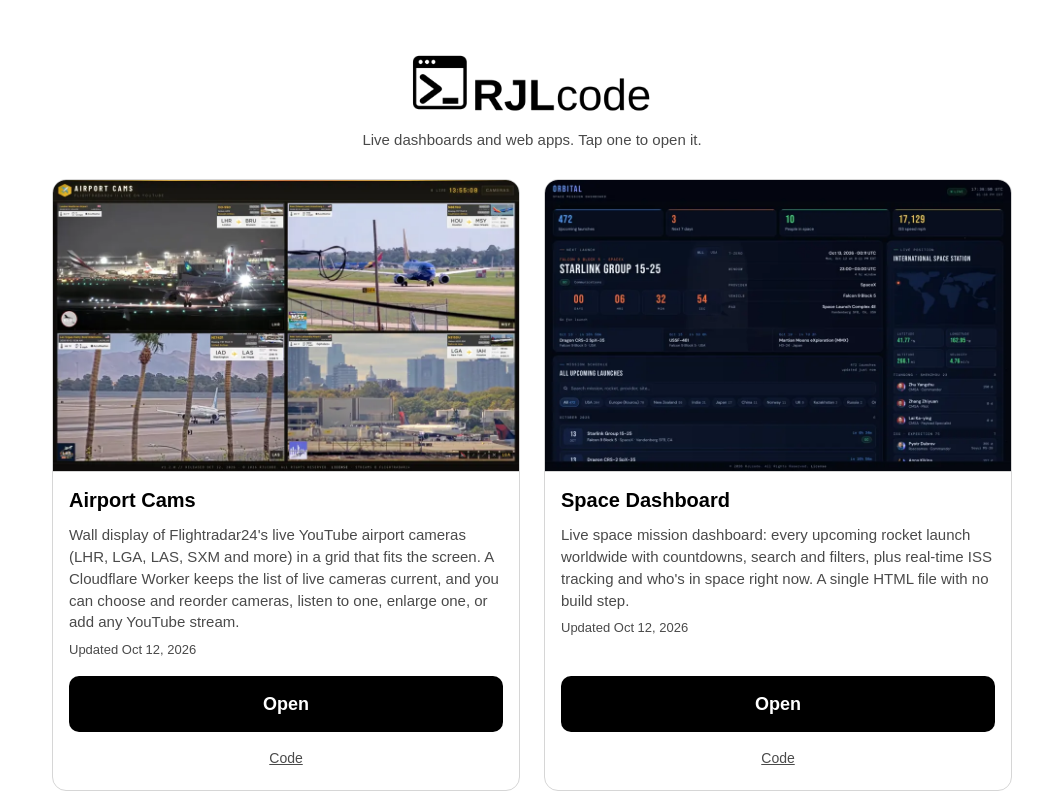
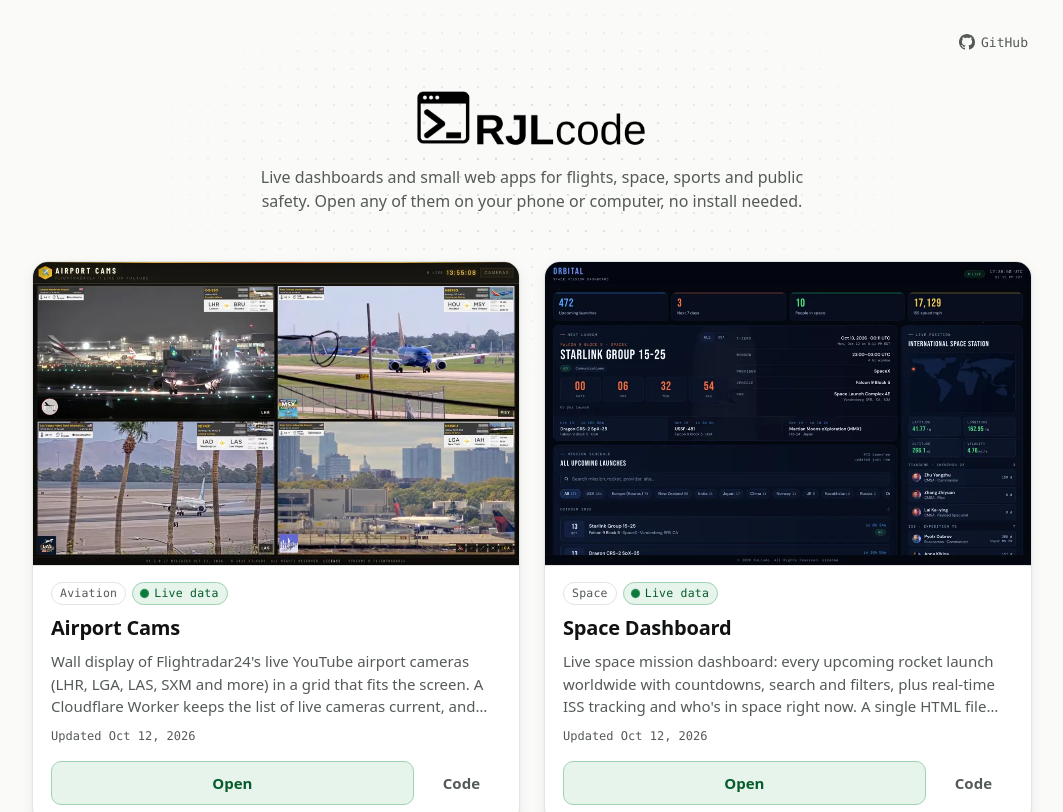
Before and after one commit to RJLcode/RJLcode.github.io, a plain HTML site: page index.html in a window 1280 px wide. Shown: the top 812 px of the page, without its empty margins (108-1171 px from the left). Drawn offline with Linux system fonts and the light colour scheme; no server answers.

Commit message:
Polish hub design: accent color, tags, softer buttons, a11y fixes
- Terminal-green accent (links, focus ring, tags, hover) for both themes
- system-ui text with a monospace stack for dates, tags and meta text
- Softer Open button, side by side with Code on desktop
- Card shadow, hover lift and thumbnail zoom (mouse only, off under
  reduced motion); faint dot grid behind the header
- Category tags and a pulsing "Live data" pill for real-time projects
- Descriptions clamped to 3 lines for equal card heights
- GitHub link and a one-line intro in the header
- Fix: visually-hidden h1 instead of hidden, aria-hidden thumbnail links,
  drop the .updated negative margin, replace Liberation Sans
- README: document tags, Live data pill and data-repo in the card template

Co-Authored-By: Claude Opus 5.5 <noreply@anthropic.com>

```diff
--- a/index.html
+++ b/index.html
@@ -34,27 +34,37 @@
 
 <style>
   :root {
-    --bg: #ffffff;
-    --fg: #000000;
-    --muted: #4a4a4a;
+    --bg: #fafaf9;
+    --fg: #111312;
+    --muted: #545a56;
     --card: #ffffff;
-    --line: #d6d6d6;
-    --thumb-bg: #f2f2f2;
-    --btn-bg: #000000;
-    --btn-fg: #ffffff;
-    --focus: #000000;
+    --line: #e2e4e1;
+    --thumb-bg: #eef0ed;
+    --accent: #0a7a3c;          /* terminal green: links, focus, tags, hover */
+    --accent-strong: #075c2c;
+    --accent-soft: #e6f4eb;
+    --accent-line: #9fd2b2;
+    --dot: rgba(10, 122, 60, .16);
+    --shadow: 0 1px 2px rgba(16, 24, 20, .05), 0 4px 14px rgba(16, 24, 20, .06);
+    --shadow-hover: 0 2px 4px rgba(16, 24, 20, .06), 0 14px 32px rgba(16, 24, 20, .12);
+    --sans: system-ui, -apple-system, BlinkMacSystemFont, "Segoe UI", Roboto, "Helvetica Neue", Arial, sans-serif;
+    --mono: ui-monospace, "SF Mono", SFMono-Regular, Menlo, Consolas, "Liberation Mono", monospace;
   }
   @media (prefers-color-scheme: dark) {
     :root {
-      --bg: #000000;
-      --fg: #ffffff;
-      --muted: #b8b8b8;
-      --card: #0d0d0d;
-      --line: #333333;
-      --thumb-bg: #1a1a1a;
-      --btn-bg: #ffffff;
-      --btn-fg: #000000;
-      --focus: #ffffff;
+      --bg: #0a0b0a;
+      --fg: #f2f4f2;
+      --muted: #a4aba6;
+      --card: #131614;
+      --line: #262b28;
+      --thumb-bg: #1b1f1c;
+      --accent: #4ade80;
+      --accent-strong: #86efac;
+      --accent-soft: #10291a;
+      --accent-line: #1f5c37;
+      --dot: rgba(74, 222, 128, .14);
+      --shadow: 0 1px 2px rgba(0, 0, 0, .5), 0 4px 14px rgba(0, 0, 0, .35);
+      --shadow-hover: 0 2px 4px rgba(0, 0, 0, .5), 0 16px 36px rgba(0, 0, 0, .55);
     }
   }
 
@@ -64,23 +74,58 @@
     margin: 0;
     background: var(--bg);
     color: var(--fg);
-    font-family: "Liberation Sans", Arial, Helvetica, sans-serif;
+    font-family: var(--sans);
     font-size: 16px;
-    line-height: 1.45;
+    line-height: 1.5;
     padding: 0 max(16px, env(safe-area-inset-right)) env(safe-area-inset-bottom) max(16px, env(safe-area-inset-left));
+    position: relative;
   }
-  a { color: inherit; }
-  :focus-visible { outline: 3px solid var(--focus); outline-offset: 3px; }
+  a { color: var(--accent); text-underline-offset: 3px; }
+  a:hover { color: var(--accent-strong); }
+  :focus-visible { outline: 3px solid var(--accent); outline-offset: 3px; border-radius: 6px; }
+  .visually-hidden {
+    position: absolute !important;
+    width: 1px; height: 1px;
+    margin: -1px; padding: 0; border: 0;
+    overflow: hidden; clip: rect(0 0 0 0); clip-path: inset(50%);
+    white-space: nowrap;
+  }
 
-  .wrap { max-width: 960px; margin: 0 auto; }
+  .wrap { max-width: 1000px; margin: 0 auto; }
 
-  header { padding: 28px 0 8px; text-align: center; }
-  header img { display: block; width: min(260px, 72vw); height: auto; margin: 0 auto; }
-  .tagline { margin: 12px 0 0; color: var(--muted); font-size: 15px; text-wrap: balance; }
+  /* Faint dot grid behind the header, fading out toward the edges.
+     Anchored to <body> so it spans the full width without overflowing. */
+  body::before {
+    content: "";
+    position: absolute;
+    z-index: -1;
+    top: 0; left: 0; right: 0;
+    height: 420px;
+    background-image: radial-gradient(var(--dot) 1.2px, transparent 1.6px);
+    background-size: 18px 18px;
+    background-position: center 6px;
+    -webkit-mask-image: radial-gradient(ellipse 560px 280px at 50% 40%, #000 15%, transparent 75%);
+            mask-image: radial-gradient(ellipse 560px 280px at 50% 40%, #000 15%, transparent 75%);
+    pointer-events: none;
+  }
+  header { padding: 16px 0 12px; text-align: center; }
+  .topbar { display: flex; justify-content: flex-end; }
+  .gh {
+    display: inline-flex; align-items: center; gap: 6px;
+    min-height: 44px; padding: 0 4px;
+    font: 500 13px/1 var(--mono);
+    color: var(--muted);
+    text-decoration: none;
+  }
+  .gh:hover { color: var(--accent); }
+  .gh svg { width: 16px; height: 16px; fill: currentColor; }
+  header picture img { display: block; width: min(250px, 68vw); height: auto; margin: 8px auto 0; }
+  .tagline { margin: 14px auto 0; max-width: 34em; color: var(--muted); font-size: 16px; text-wrap: balance; }
 
+  /* Project grid */
   .projects {
     list-style: none;
-    margin: 20px 0 0;
+    margin: 28px 0 0;
     padding: 0;
     display: grid;
     gap: 20px;
@@ -88,12 +133,13 @@
   .card {
     background: var(--card);
     border: 1px solid var(--line);
-    border-radius: 14px;
+    border-radius: 16px;
     overflow: hidden;
     display: flex;
     flex-direction: column;
+    box-shadow: var(--shadow);
   }
-  .thumb { display: block; background: var(--thumb-bg); border-bottom: 1px solid var(--line); }
+  .thumb { display: block; overflow: hidden; background: var(--thumb-bg); border-bottom: 1px solid var(--line); }
   .thumb img {
     display: block;
     width: 100%;
@@ -102,54 +148,102 @@
     object-fit: cover;
     object-position: top center;
   }
-  .body { padding: 16px; display: flex; flex-direction: column; gap: 12px; flex: 1; }
-  .body h2 { margin: 0; font-size: 20px; line-height: 1.2; font-weight: 700; }
-  .body p { margin: 0; color: var(--muted); font-size: 15px; }
-  .body .updated { margin-top: -4px; font-size: 13px; }
-  .actions { margin-top: auto; display: flex; flex-direction: column; align-items: center; gap: 10px; padding-top: 4px; }
-  .open {
-    display: block;
-    width: 100%;
-    min-height: 52px;
-    padding: 15px 20px;
+  .body { padding: 16px 18px 18px; display: flex; flex-direction: column; gap: 10px; flex: 1; }
+  .body h2 { margin: 0; font-size: 20px; line-height: 1.25; font-weight: 650; letter-spacing: -.01em; }
+  .desc {
+    margin: 0;
+    color: var(--muted);
+    font-size: 15px;
+    display: -webkit-box;
+    -webkit-box-orient: vertical;
+    -webkit-line-clamp: 3;
+    line-clamp: 3;
+    overflow: hidden;
+  }
+  .updated { margin: 0; color: var(--muted); font: 12px/1.4 var(--mono); }
+
+  /* Tags sit above the title visually but after it in reading order */
+  .tags { order: -1; list-style: none; margin: 0; padding: 0; display: flex; flex-wrap: wrap; gap: 6px; }
+  .tags li {
+    display: inline-flex; align-items: center; gap: 6px;
+    padding: 3px 8px;
+    border-radius: 999px;
+    font: 500 11.5px/1.3 var(--mono);
+    letter-spacing: .02em;
+    color: var(--muted);
+    border: 1px solid var(--line);
+  }
+  .tags .live { color: var(--accent-strong); background: var(--accent-soft); border-color: var(--accent-line); }
+  .tags .live::before {
+    content: "";
+    width: 7px; height: 7px;
+    border-radius: 50%;
+    background: var(--accent);
+    box-shadow: 0 0 0 0 var(--accent);
+  }
+
+  .actions { margin-top: auto; padding-top: 6px; display: flex; flex-direction: column; gap: 8px; }
+  .open, .code {
+    display: flex; align-items: center; justify-content: center;
+    min-height: 44px;
+    padding: 10px 18px;
     border-radius: 10px;
-    background: var(--btn-bg);
-    color: var(--btn-fg);
-    font-size: 18px;
-    font-weight: 700;
-    text-align: center;
+    font-size: 15px;
+    font-weight: 600;
     text-decoration: none;
   }
-  .open:active { opacity: .8; }
-  .code {
-    display: inline-block;
-    padding: 6px 10px;
-    font-size: 14px;
-    color: var(--muted);
+  .open { color: var(--accent-strong); background: var(--accent-soft); border: 1px solid var(--accent-line); }
+  .open:hover { color: var(--accent-strong); border-color: var(--accent); }
+  .code { color: var(--muted); border: 1px solid transparent; }
+  .code:hover { color: var(--fg); border-color: var(--line); }
+
+  footer { padding: 36px 0 28px; text-align: center; font: 13px/1.4 var(--mono); color: var(--muted); }
+
+  /* Wider screens: desktop screenshots, two columns, equal-height rows */
+  @media (min-width: 700px) {
+    header { padding-top: 20px; }
+    header picture img { margin-top: 20px; }
+    .projects { grid-template-columns: 1fr 1fr; grid-auto-rows: 1fr; gap: 24px; margin-top: 36px; }
+    .thumb img { aspect-ratio: 16 / 10; }
+    .actions { flex-direction: row; }
+    .open { flex: 1; }
+    .code { padding: 10px 20px; }
   }
 
-  footer { padding: 32px 0 28px; text-align: center; font-size: 14px; color: var(--muted); }
-
-  /* Wider screens: desktop screenshots, two columns */
-  @media (min-width: 700px) {
-    header { padding-top: 48px; }
-    .projects { grid-template-columns: 1fr 1fr; gap: 24px; }
-    .thumb img { aspect-ratio: 16 / 10; }
+  /* Motion: only with a mouse, and only when the visitor allows it */
+  @media (prefers-reduced-motion: no-preference) {
+    .tags .live::before { animation: pulse 2.4s ease-out infinite; }
+    @media (hover: hover) and (pointer: fine) {
+      .card, .thumb img { transition: transform .25s ease, box-shadow .25s ease; }
+      .card:hover, .card:focus-within { transform: translateY(-3px); box-shadow: var(--shadow-hover); }
+      .card:hover .thumb img, .card:focus-within .thumb img { transform: scale(1.03); }
+    }
+  }
+  @keyframes pulse {
+    0%   { box-shadow: 0 0 0 0 var(--accent); }
+    70%  { box-shadow: 0 0 0 6px transparent; }
+    100% { box-shadow: 0 0 0 0 transparent; }
   }
 </style>
 </head>
 <body>
 <div class="wrap">
   <header>
+    <div class="topbar">
+      <a class="gh" href="https://github.com/RJLcode">
+        <svg viewBox="0 0 16 16" aria-hidden="true"><path d="M8 0C3.58 0 0 3.58 0 8c0 3.54 2.29 6.53 5.47 7.59.4.07.55-.17.55-.38 0-.19-.01-.82-.01-1.49-2.01.37-2.53-.49-2.69-.94-.09-.23-.48-.94-.82-1.13-.28-.15-.68-.52-.01-.53.63-.01 1.08.58 1.23.82.72 1.21 1.87.87 2.33.66.07-.52.28-.87.51-1.07-1.78-.2-3.64-.89-3.64-3.95 0-.87.31-1.59.82-2.15-.08-.2-.36-1.02.08-2.12 0 0 .67-.21 2.2.82.64-.18 1.32-.27 2-.27.68 0 1.36.09 2 .27 1.53-1.04 2.2-.82 2.2-.82.44 1.1.16 1.92.08 2.12.51.56.82 1.27.82 2.15 0 3.07-1.87 3.75-3.65 3.95.29.25.54.73.54 1.48 0 1.07-.01 1.93-.01 2.2 0 .21.15.46.55.38A8.01 8.01 0 0 0 16 8c0-4.42-3.58-8-8-8Z"/></svg>
+        GitHub
+      </a>
+    </div>
     <picture>
       <source srcset="img/logo-white.png" media="(prefers-color-scheme: dark)">
       <img src="img/logo-black.png" width="720" height="192" alt="RJLcode">
     </picture>
-    <p class="tagline">Live dashboards and web apps. Tap one to open it.</p>
+    <p class="tagline">Live dashboards and small web apps for flights, space, sports and public safety. Open any of them on your phone or computer, no install needed.</p>
   </header>
 
   <main>
-    <h1 hidden>Projects</h1>
+    <h1 class="visually-hidden">RJLcode projects</h1>
     <ul class="projects">
 <!-- ================================================================
      PROJECT LIST: START
@@ -158,11 +252,14 @@
           (makes img/<name>-mac.webp and img/<name>-iphone.webp)
        2. Copy one <li class="card"> block below and change:
           the two image paths, the alt text, the title,
-          the description, the Open link and the Code link.
+          the description, the Updated date and repo, the tags,
+          the Open link and the Code link.
+          Tags: one category, plus <li class="live">Live data</li>
+          only if the app pulls real-time feeds (delete it otherwise).
      ================================================================ -->
 
       <li class="card">
-        <a class="thumb" href="https://rjlcode.github.io/AirportCams/" tabindex="-1">
+        <a class="thumb" href="https://rjlcode.github.io/AirportCams/" tabindex="-1" aria-hidden="true">
           <picture>
             <source srcset="img/AirportCams-mac.webp" width="960" height="600" media="(min-width: 700px)">
             <img src="img/AirportCams-iphone.webp" width="720" height="720" decoding="async"
@@ -171,7 +268,11 @@
         </a>
         <div class="body">
           <h2>Airport Cams</h2>
-          <p>Wall display of Flightradar24's live YouTube airport cameras (LHR, LGA, LAS, SXM and more) in a grid that fits the screen. A Cloudflare Worker keeps the list of live cameras current, and you can choose and reorder cameras, listen to one, enlarge one, or add any YouTube stream.</p>
+          <ul class="tags" aria-label="Tags">
+            <li>Aviation</li>
+            <li class="live">Live data</li>
+          </ul>
+          <p class="desc">Wall display of Flightradar24's live YouTube airport cameras (LHR, LGA, LAS, SXM and more) in a grid that fits the screen. A Cloudflare Worker keeps the list of live cameras current, and you can choose and reorder cameras, listen to one, enlarge one, or add any YouTube stream.</p>
           <p class="updated">Updated <time datetime="2026-10-12T22:18:32Z" data-repo="RJLcode/AirportCams">Oct 12, 2026</time></p>
           <div class="actions">
             <a class="open" href="https://rjlcode.github.io/AirportCams/">Open</a>
@@ -181,7 +282,7 @@
       </li>
 
       <li class="card">
-        <a class="thumb" href="https://rjlcode.github.io/space-dashboard/" tabindex="-1">
+        <a class="thumb" href="https://rjlcode.github.io/space-dashboard/" tabindex="-1" aria-hidden="true">
           <picture>
             <source srcset="img/space-dashboard-mac.webp" width="960" height="600" media="(min-width: 700px)">
             <img src="img/space-dashboard-iphone.webp" width="720" height="720" loading="lazy" decoding="async"
@@ -190,7 +291,11 @@
         </a>
         <div class="body">
           <h2>Space Dashboard</h2>
-          <p>Live space mission dashboard: every upcoming rocket launch worldwide with countdowns, search and filters, plus real-time ISS tracking and who's in space right now. A single HTML file with no build step.</p>
+          <ul class="tags" aria-label="Tags">
+            <li>Space</li>
+            <li class="live">Live data</li>
+          </ul>
+          <p class="desc">Live space mission dashboard: every upcoming rocket launch worldwide with countdowns, search and filters, plus real-time ISS tracking and who's in space right now. A single HTML file with no build step.</p>
           <p class="updated">Updated <time datetime="2026-10-12T19:23:46Z" data-repo="RJLcode/space-dashboard">Oct 12, 2026</time></p>
           <div class="actions">
             <a class="open" href="https://rjlcode.github.io/space-dashboard/">Open</a>
@@ -200,7 +305,7 @@
       </li>
 
       <li class="card">
-        <a class="thumb" href="https://rjlcode.github.io/Scoreboard/" tabindex="-1">
+        <a class="thumb" href="https://rjlcode.github.io/Scoreboard/" tabindex="-1" aria-hidden="true">
           <picture>
             <source srcset="img/Scoreboard-mac.webp" width="960" height="600" media="(min-width: 700px)">
             <img src="img/Scoreboard-iphone.webp" width="720" height="720" loading="lazy" decoding="async"
@@ -209,7 +314,11 @@
         </a>
         <div class="body">
           <h2>Scoreboard</h2>
-          <p>Mobile-first live scoreboard for NFL, NCAA football, MLB, and NHL. Tap any team for standings, streaks, and recent results. A single HTML file you can add to your iPhone home screen, using ESPN data.</p>
+          <ul class="tags" aria-label="Tags">
+            <li>Sports</li>
+            <li class="live">Live data</li>
+          </ul>
+          <p class="desc">Mobile-first live scoreboard for NFL, NCAA football, MLB, and NHL. Tap any team for standings, streaks, and recent results. A single HTML file you can add to your iPhone home screen, using ESPN data.</p>
           <p class="updated">Updated <time datetime="2026-10-11T04:51:32Z" data-repo="RJLcode/Scoreboard">Oct 11, 2026</time></p>
           <div class="actions">
             <a class="open" href="https://rjlcode.github.io/Scoreboard/">Open</a>
@@ -219,7 +328,7 @@
       </li>
 
       <li class="card">
-        <a class="thumb" href="https://rjlcode.github.io/LongIslandFireTracker/" tabindex="-1">
+        <a class="thumb" href="https://rjlcode.github.io/LongIslandFireTracker/" tabindex="-1" aria-hidden="true">
           <picture>
             <source srcset="img/LongIslandFireTracker-mac.webp" width="960" height="600" media="(min-width: 700px)">
             <img src="img/LongIslandFireTracker-iphone.webp" width="720" height="720" loading="lazy" decoding="async"
@@ -228,7 +337,10 @@
         </a>
         <div class="body">
           <h2>Long Island Fire Tracker</h2>
-          <p>A static GitHub Pages dashboard for tracking Nassau and Suffolk County working fire counts by year, month, battalion/division, and department.</p>
+          <ul class="tags" aria-label="Tags">
+            <li>Public Safety</li>
+          </ul>
+          <p class="desc">A static GitHub Pages dashboard for tracking Nassau and Suffolk County working fire counts by year, month, battalion/division, and department.</p>
           <p class="updated">Updated <time datetime="2026-10-11T04:51:32Z" data-repo="RJLcode/LongIslandFireTracker">Oct 11, 2026</time></p>
           <div class="actions">
             <a class="open" href="https://rjlcode.github.io/LongIslandFireTracker/">Open</a>
```
Also changed, not shown: 1 other file.
